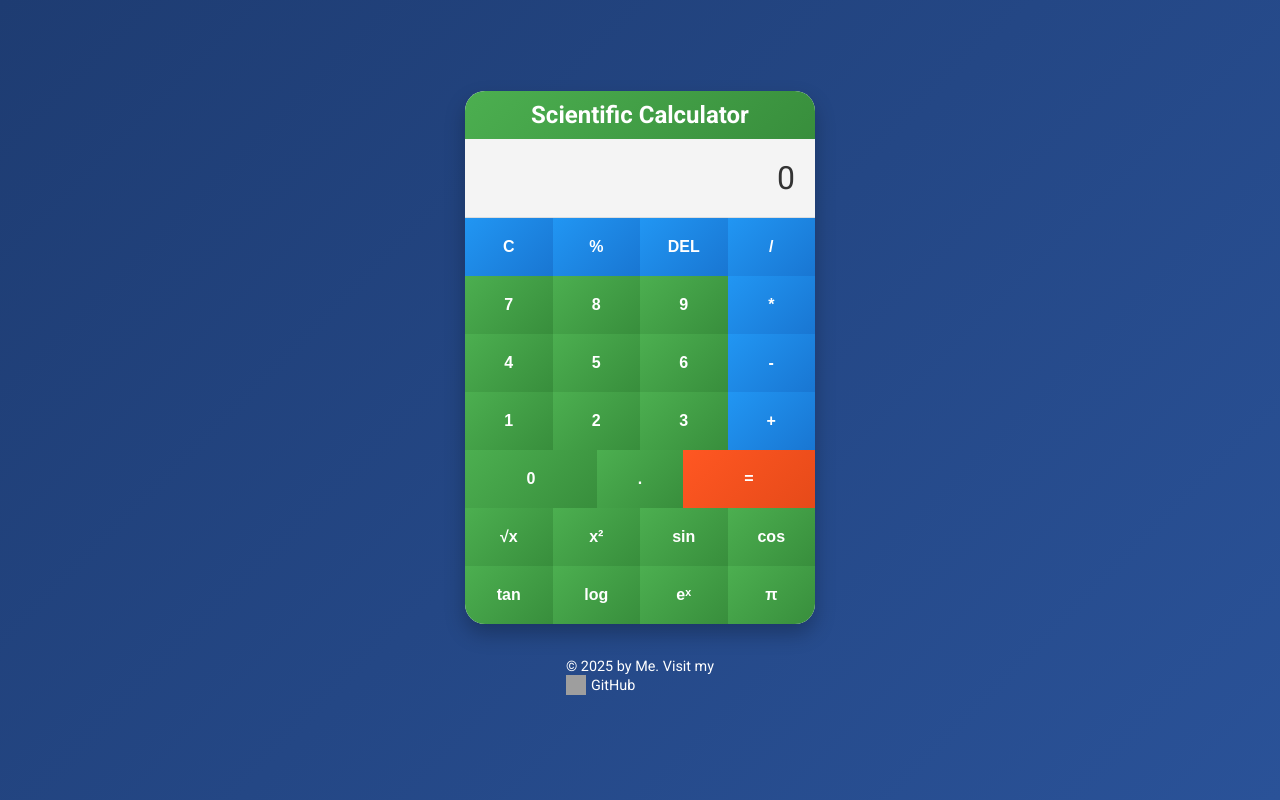
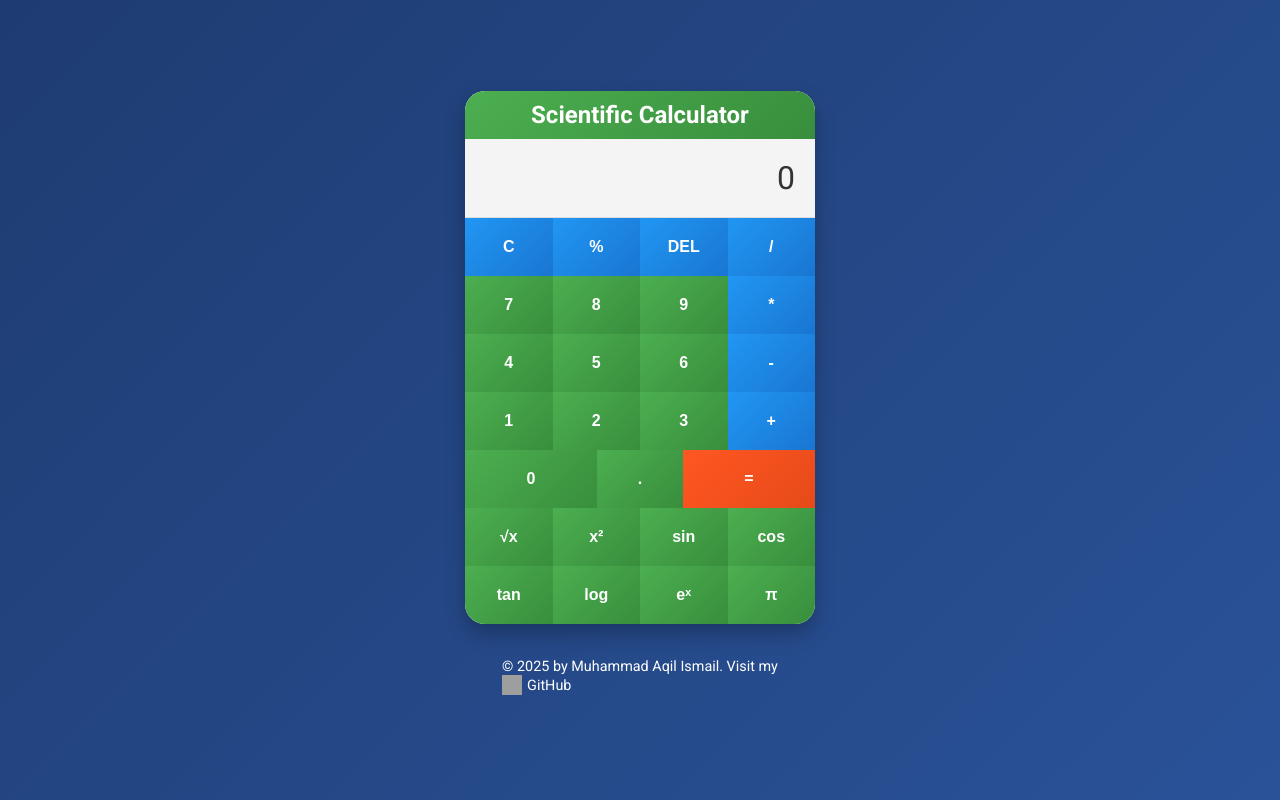
Before and after one commit to BlankedWave/Scientific-Calculator, a plain HTML site: page index.html in a window 1280 px wide. Drawn offline with Linux system fonts and the light colour scheme; grey boxes are pictures that could not be loaded.

Commit message:
Update index.html

```diff
--- a/index.html
+++ b/index.html
@@ -140,7 +140,7 @@
         </div>
     </div>
     <footer>
-        <p>&copy; 2025 by Me. Visit my <a href="https://github.com/" target="_blank"><img src="https://github.githubassets.com/images/modules/logos_page/GitHub-Mark.png" alt="GitHub Logo"> GitHub</a></p>
+        <p>&copy; 2025 by Muhammad Aqil Ismail. Visit my <a href="https://github.com/BlankedWave" target="_blank"><img src="https://github.githubassets.com/images/modules/logos_page/GitHub-Mark.png" alt="GitHub Logo"> GitHub</a></p>
     </footer>
     <script>
         const display = document.getElementById('display');
```
